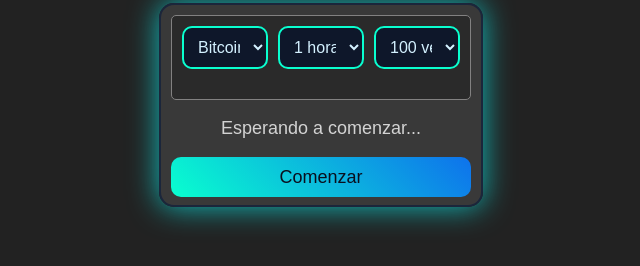
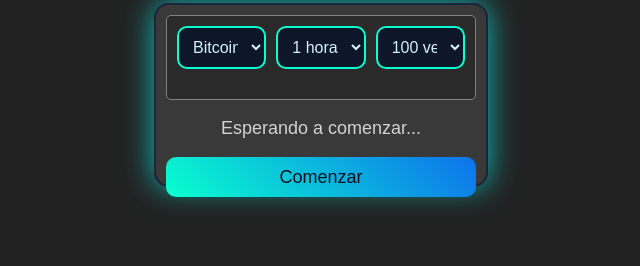
Before and after one commit to andres28m/minichoch, a plain HTML site: page index.html in a window 1280 px wide. Shown: the whole page, without its empty margins (319-959 px from the left). Drawn offline with Linux system fonts and the light colour scheme.

Commit message:
Actualizar index.html

```diff
--- a/index.html
+++ b/index.html
@@ -25,8 +25,8 @@
             border-radius: 15px;
             box-shadow: 0px 0px 30px rgba(9, 255, 255, 0.7);
             width: 100%;
-            height: 180px;
-            max-width: 300px;
+            height: 160px;
+            max-width: 310px;
             margin: 0 auto;
         }
 
```
